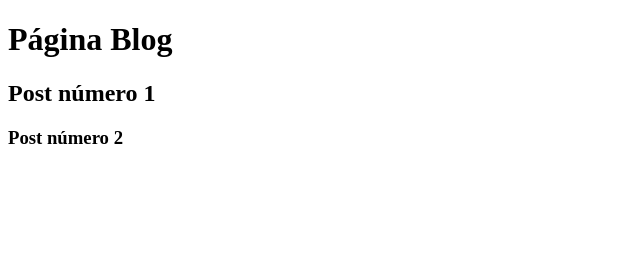
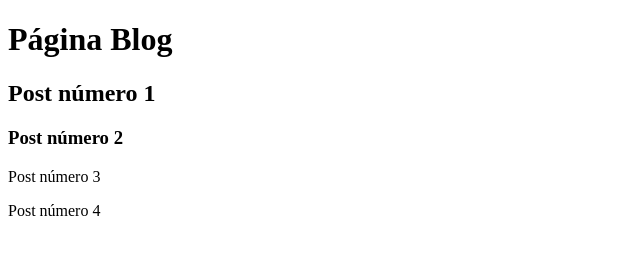
Before and after one commit to julianossgs/aulagithub, a plain HTML site: page Blog.html in a window 1280 px wide. Shown: the whole page, without its empty margins (0-640 px from the left). Drawn offline with Linux system fonts and the light colour scheme.

Commit message:
Acrescentado 2 posts

```diff
--- a/Blog.html
+++ b/Blog.html
@@ -10,5 +10,7 @@
     <h1>Página Blog</h1>
     <h2>Post número 1</h2>
     <h3>Post número 2</h3>
+    <p>Post número 3</p>
+    <p>Post número 4</p>
 </body>
 </html>
```
